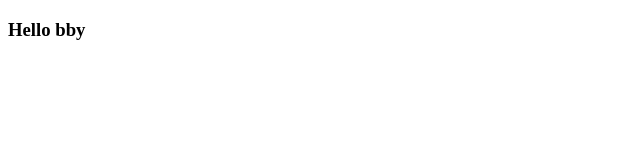
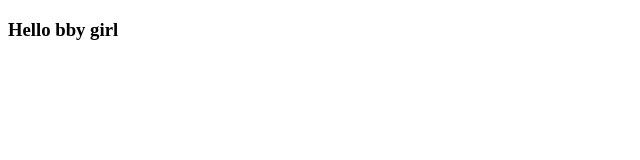
Before and after one commit to 0xShubhamm/pipeline-test, a plain HTML site: page index.html in a window 1280 px wide. Shown: the full height of the page, 0-640 px from the left. Drawn offline with Linux system fonts and the light colour scheme.

Commit message:
scrum-18

```diff
--- a/index.html
+++ b/index.html
@@ -6,6 +6,6 @@
     <title>Document</title>
 </head>
 <body>
-    <h3>Hello bby</h3>
+    <h3>Hello bby girl</h3>
 </body>
 </html>
```
